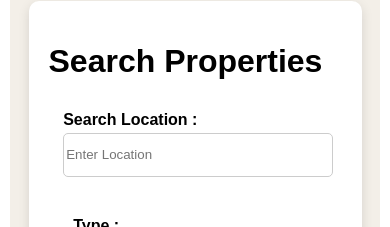
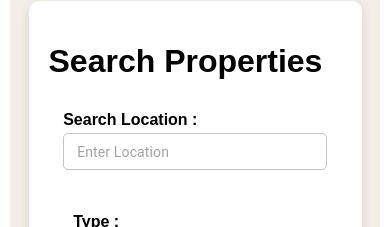
Before and after one commit to WenukaKithnula/React_CW_20242072, a React (Vite) app: page /#/ in a window 390 px wide. Shown: the part 235-462 px from the top of the page. Built offline with nearby package versions, Linux system fonts and the light colour scheme.

Commit message:
downloaded mui and used it in the form

```diff
--- a/package.json
+++ b/package.json
@@ -10,6 +10,9 @@
     "preview": "vite preview"
   },
   "dependencies": {
+    "@emotion/react": "^11.14.0",
+    "@emotion/styled": "^11.14.1",
+    "@mui/material": "^7.3.6",
     "moment": "^2.30.1",
     "react": "^19.2.0",
     "react-datepicker": "^9.0.0",
--- a/src/Components/PropertyDetails.jsx
+++ b/src/Components/PropertyDetails.jsx
@@ -44,11 +44,7 @@ function PropertyDetails({ properties }) {
           <button className="back-btn">Back to Home</button>
         </Link>
         <div className="back-to-mian-logo">
-          <img
-            src=""
-            alt="Company Logo"
-            className="logo-icon"
-          />
+
 
         </div>
       </div>
--- a/src/Components/SearchForm.css
+++ b/src/Components/SearchForm.css
@@ -141,6 +141,27 @@ label {
   border: 1px solid #ccc;
 
 }
+/* Location Input (MUI TextField) */
+.input-location {
+  width: 100%;
+  height: 40px;
+  border-radius: 5px;
+  font-size: 14px;
+  box-sizing: border-box;
+}
+
+/* Override MUI input root (optional if you want exact style) */
+.input-location .MuiOutlinedInput-root {
+  border-radius: 5px;       /* same as before */
+  font-size: 14px;
+}
+
+/* For small screens (responsive) */
+@media (max-width: 900px) {
+  .input-location {
+    width: 100%;
+  }
+}
 
 /* Responsive */
 
--- a/src/Components/SearchForm.jsx
+++ b/src/Components/SearchForm.jsx
@@ -1,6 +1,7 @@
 import React, { useState } from "react";
 import DatePicker from "react-datepicker";
 import { DropdownList, NumberPicker } from "react-widgets";
+import TextField from "@mui/material/TextField";
 
 import "react-datepicker/dist/react-datepicker.css";
 import "react-widgets/styles.css";
@@ -49,15 +50,18 @@ function SearchForm({ setSearchCriteria }) {
 
         <div className="flex-container-1">
           <div className="location-value">
-            <label>Search Location :</label>
-            <input
+            <label htmlFor="label-location">Search Location :</label>
+            <TextField
+              id="label-location"
               className="input-location"
-              type="text"
+              variant="outlined"
+              size="small"
               value={formValues.postcode}
               onChange={(e) =>
                 setFormValues({ ...formValues, postcode: e.target.value })
               }
               placeholder="Enter Location"
+              fullWidth
             />
           </div>
 
```
Also changed, not shown: src/Components/Favorites.jsx (deleted), 1 other file (tests, documents, lock files or other folders).
